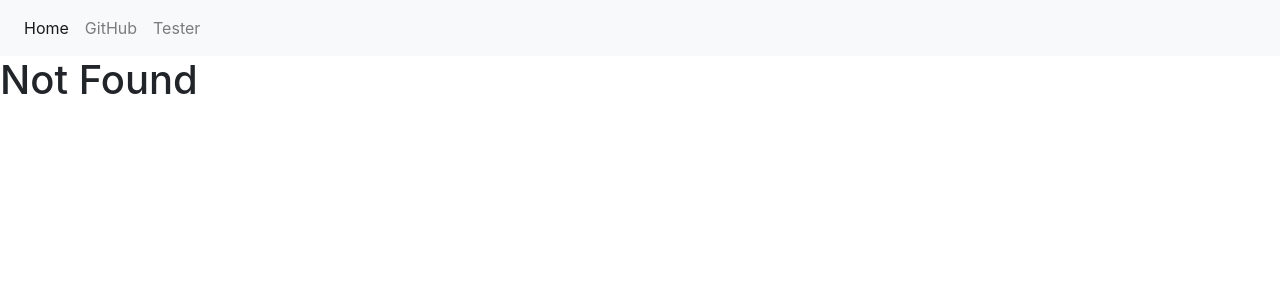
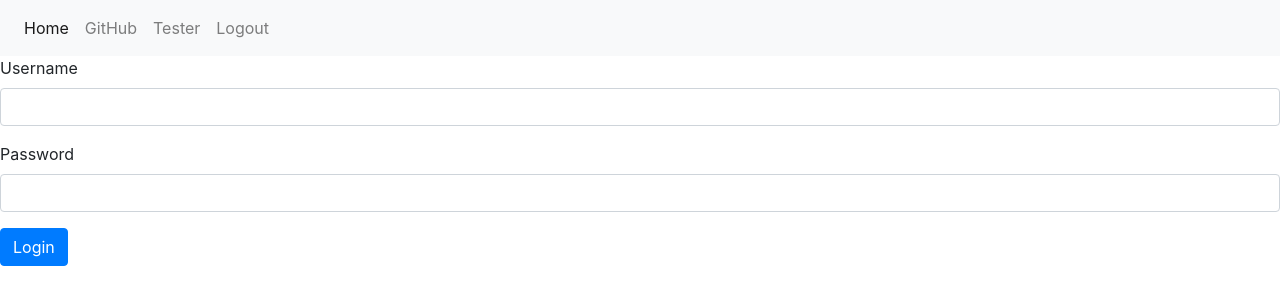
Before and after one commit to marekboro/ngRestAndObserve, an Angular app: page /login in a window 1280 px wide. Before the commit this address had no page. Shown: the top 304 px of the page. Built offline with nearby package versions, Linux system fonts and the light colour scheme.

Commit message:
the login works but does not redirect to the correct page

```diff
--- a/src/app/app.component.ts
+++ b/src/app/app.component.ts
@@ -14,6 +14,9 @@ import { Component } from '@angular/core';
         </li>
         <li class="nav-item">
           <a class="nav-link" routerLink="Tester">Tester</a>
+        </li>
+        <li class="nav-item">
+          <a class="nav-link" routerLink="Tester">Logout</a>
         </li>
       </ul>
     </div>
--- /dev/null
+++ b/src/app/auth-guard.service.ts
@@ -0,0 +1,24 @@
+import { Injectable } from '@angular/core'
+import { CanActivate, Router } from '@angular/router'
+import { LoginService } from './login.service'
+
+
+@Injectable()
+export class AuthGuard implements CanActivate {
+    constructor(private _loginService: LoginService, private _router: Router) { }
+
+    canActivate() {
+        if (this._loginService.isLoggedIn) {
+            return true;
+        }
+        // imperative navigation - comment from book /??? ?? ?? ?
+        else {
+            this._router.navigate(['login'])
+        }
+
+        return false;
+    }
+    canPass() {
+        return true;
+    }
+}
--- a/src/app/github.component.ts
+++ b/src/app/github.component.ts
@@ -14,7 +14,9 @@ import { filter, debounceTime, distinctUntilChanged } from 'rxjs/operators'
           </div>
           <div *ngFor="let user of users" class="media">
             <div class="media">
-              <a href="{{ user.html_url }}" >
+              <!-- <a href="{{ user.html_url }}" >  -->
+              <!-- <a [routerLink]="['user', user.login, user.score]"> -->
+              <a [routerLink]="['user', user.login, user.score]">
                 <img src="{{user.avatar_url}}" class = "mr-4" alt ="..." width ="64" height = "64">
               </a>
               <div class="media-body">
--- /dev/null
+++ b/src/app/githubuser.component.ts
@@ -0,0 +1,33 @@
+import {Component, OnInit, OnDestroy} from '@angular/core'
+import {ActivatedRoute} from '@angular/router'
+
+@Component({
+    selector: 'user',
+    template: `
+    <h1>User Login: {{login}}</h1>
+    <h2>User score: {{score}}</h2>
+
+
+    `
+})
+
+export class GitHubUserComponent implements OnInit, OnDestroy {
+    login;
+    score;
+    secret;
+    subscribtion;
+
+    constructor(private _route: ActivatedRoute){
+    }
+
+    ngOnInit(){
+        this.subscribtion = this._route.params.subscribe(params => {
+            this.login = params["login"];
+            this.score = params["score"];
+
+        })
+    }
+    ngOnDestroy(){
+        this.subscribtion.unsubscribe();
+    }
+}
--- a/src/app/home.component.ts
+++ b/src/app/home.component.ts
@@ -1,7 +1,29 @@
 import {Component} from '@angular/core'
+import {Router} from '@angular/router'
 
 @Component({
-    template: `<h1> Home </h1>`
+    template: `
+    <h1> Home </h1>
+    <button (click)="onClick()"> Go to Github Users </button>
+    <button (click)="onClick1(values[0])"> test1 </button>
+    <button (click)="onClick1(values[1])"> test2 </button>
+
+    `
+
 })
 
-export class HomeComponent {}
+export class HomeComponent {
+    values:string[] = ['GitHub','errorpageURL']
+
+    constructor(private _router:Router){
+
+    }
+
+    onClick(){
+        this._router.navigate(['GitHub']);
+    }
+    onClick1(value){
+        this._router.navigate([value]);
+    }
+
+}
--- /dev/null
+++ b/src/app/login.component.html
@@ -0,0 +1,31 @@
+<form [formGroup]="form" (ngSubmit)="login()">
+    <div class="form-group">
+        <label for="username">Username</label>
+        <input  id="username"
+                type="text"
+                class="form-control"
+                formControlName="username" >
+        <div *ngIf= "form.controls.username.touched && !form.controls.username.valid" class="alert alert-danger">
+            Username is required.
+        </div>
+    </div>
+    <div class="form-group">
+        <label for="password">Password</label>
+        <input  type="password"
+                class="form-control"
+                formControlName='password'>
+        <div *ngIf='form.controls.password.touched && form.controls.password.errors'>
+            <div *ngIf="form.controls.password.errors.invalidLogin" class="alert alert-danger">
+                Username or password is invalid.
+            </div>
+            <div *ngIf="form.controls.password.errors.required" class="alert alert-danger">
+                Password is required.
+            </div>
+            <div *ngIf="form.controls.password.errors.cannotContainSpace" class="alert alert-danger">
+                Password cannot contain space.
+            </div>
+
+        </div>
+    </div>
+    <button class="btn btn-primary" type="submit">Login</button>
+</form>
--- /dev/null
+++ b/src/app/login.component.ts
@@ -0,0 +1,37 @@
+import { Component } from '@angular/core'
+import { FormBuilder, FormGroup, Validators } from '@angular/forms'
+// import {FormGroup, FormControl, Validators} from '@angular/forms'
+import { PasswordValidator } from './passwordValidator'
+import { LoginService } from './login.service'
+
+
+@Component({
+    selector: 'login',
+    templateUrl: './login.component.html'
+})
+
+export class LoginComponent {
+    form: FormGroup;
+    constructor(fb: FormBuilder, private _loginService: LoginService) {
+        this.form = fb.group(
+            {
+                username: ['', Validators.required],
+                password: ['', Validators.compose([Validators.required, PasswordValidator.cannotContainSpace])]
+            }
+        )
+    }
+
+    login() {
+
+        var result = this._loginService.login(this.form.controls['username'].value, this.form.controls['password'].value)
+        if(result){
+            this.form.controls['password'].setErrors({invalidLogin: true}) //  magic!! how? ?
+        }
+        // else {
+        //     this.form.controls['password'].setErrors({invalidLogin: null})
+        // }
+
+
+        console.log(this.form.value)
+    }
+}
--- /dev/null
+++ b/src/app/login.service.ts
@@ -0,0 +1,22 @@
+import { Injectable } from '@angular/core'
+import { CanActivate } from '@angular/router'
+
+export class LoginService {
+    isLoggedIn = false;
+
+    login(username: string, password: string) {
+        if (username === 'jason' && password === '123') {
+            this.isLoggedIn = true;
+        }
+        else {
+            this.isLoggedIn = false
+        }
+        return this.isLoggedIn;
+    }
+
+
+    logout() {
+        this.isLoggedIn = false;
+        return this.isLoggedIn;
+    }
+}
--- /dev/null
+++ b/src/app/passwordValidator.ts
@@ -0,0 +1,11 @@
+import {FormControl} from "@angular/forms"
+
+export class PasswordValidator{
+    static cannotContainSpace(formControl: FormControl){
+        if(formControl.value.indexOf(' ') >= 0){
+            return {cannotContainSpace: true}
+            // return true
+        }
+        return null;
+    }
+}
```
Also changed, not shown: src/app/app.module.ts (+14 -3 lines), src/app/app.routing.ts (+10 -2 lines).
